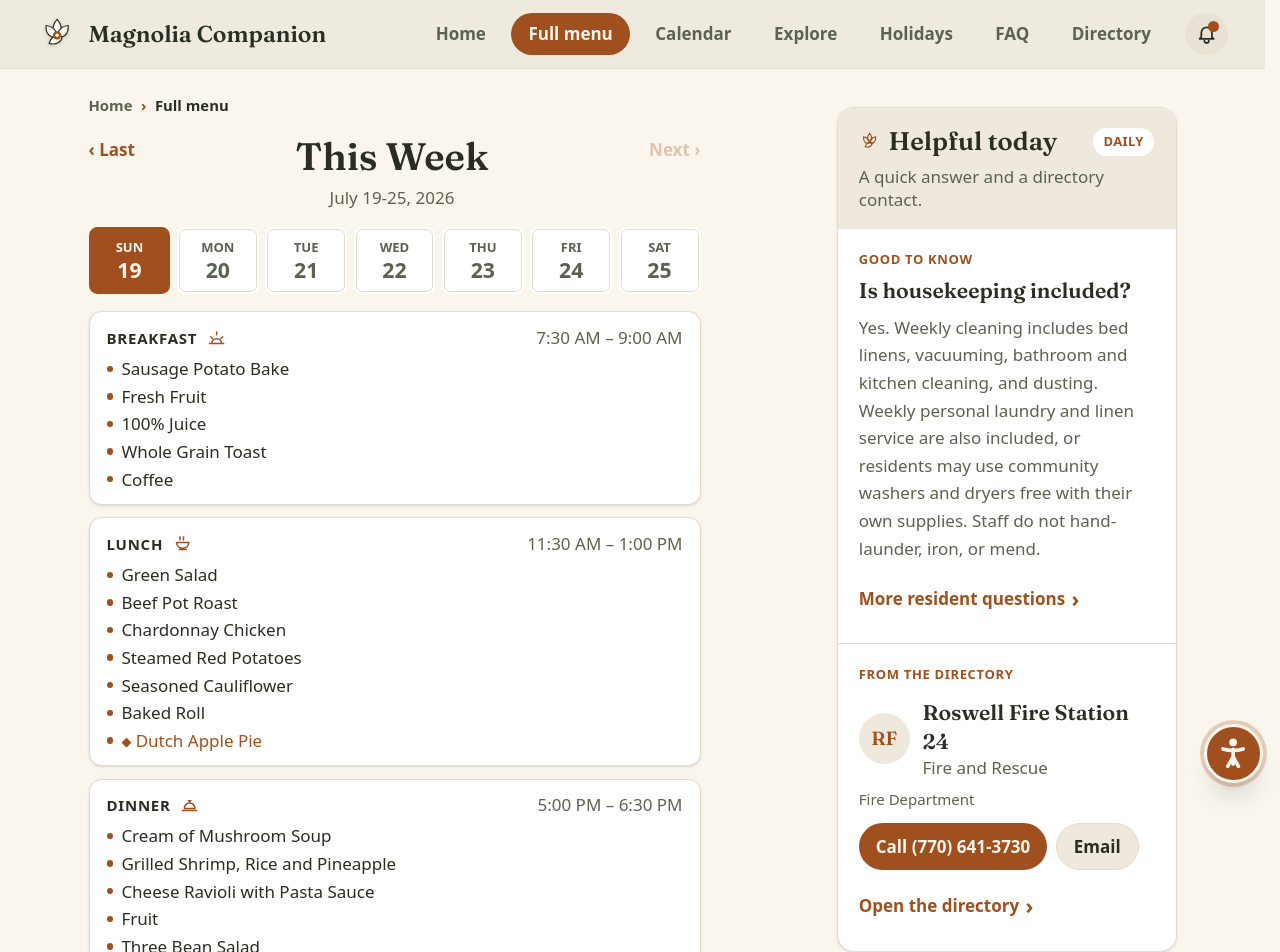
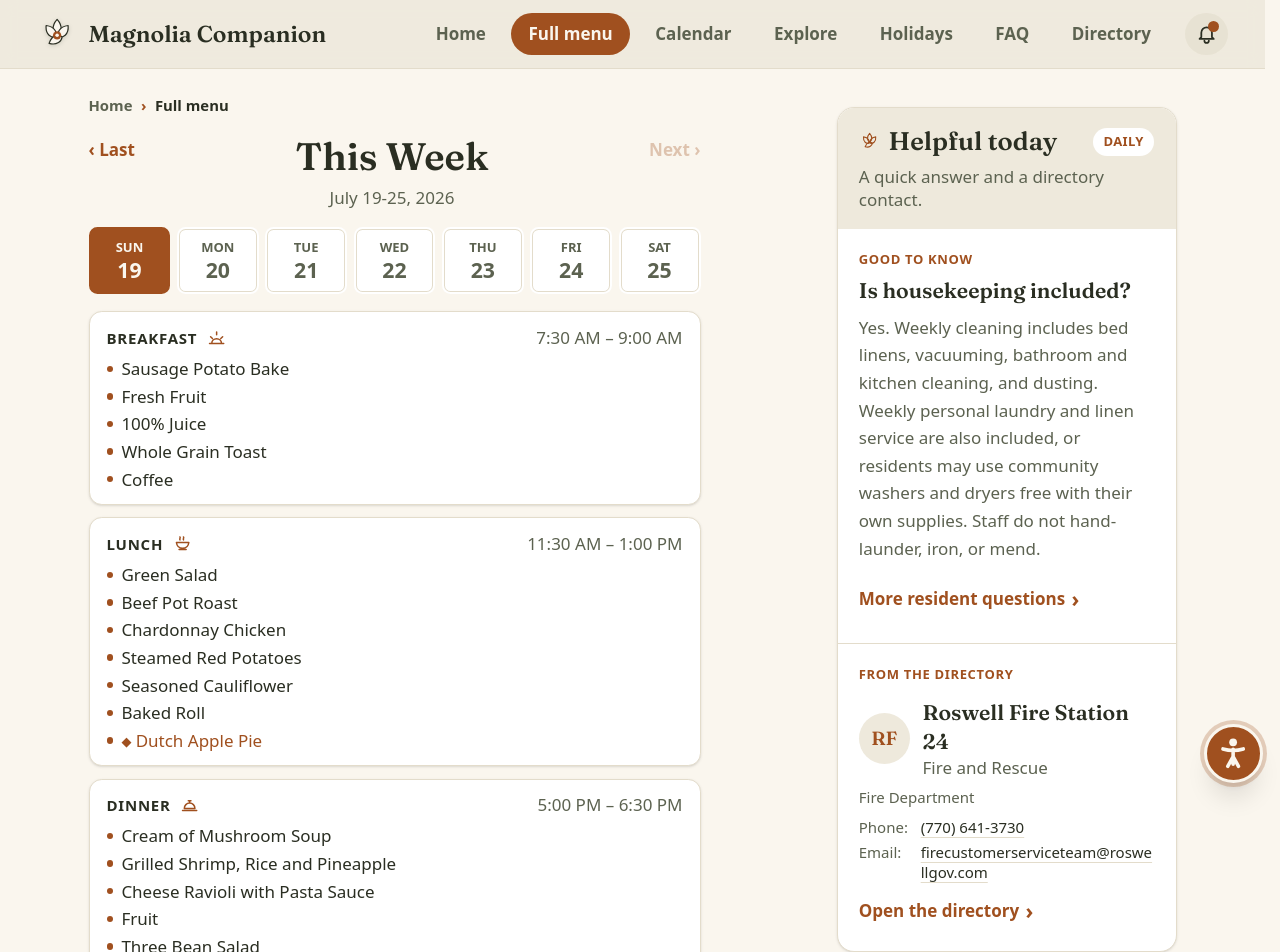
Before and after one commit to dillo/magnolia-companion, a Next.js app: page /menu in a window 1280 px wide. Shown: the top 952 px of the page. Built offline with nearby package versions, Linux system fonts and the light colour scheme.

Commit message:
refine directory contact details

```diff
--- a/app/contacts/page.tsx
+++ b/app/contacts/page.tsx
@@ -58,24 +58,38 @@ export default function ContactsPage() {
                   <li key={contact.id}>
                     <p className="font-semibold text-ink">{contact.name}</p>
                     <p className="text-moss">{contact.role}</p>
-                    <div className="mt-1 flex flex-wrap gap-x-4 text-sm">
+                    {(contact.phone || contact.email) && (
+                      <dl className="mt-2 grid grid-cols-[max-content_minmax(0,1fr)] items-baseline gap-x-3 gap-y-1 text-[15px] leading-snug">
                         {contact.phone && (
+                          <>
+                            <dt className="text-moss">Phone:</dt>
+                            <dd className="min-w-0">
                               <a
                                 href={`tel:${contact.phone}`}
-                          className="text-copper underline-offset-4 hover:underline"
+                                aria-label={`Call ${contact.name} at ${contact.phone}`}
+                                className="font-medium tabular-nums text-ink underline decoration-hairline underline-offset-4 hover:text-copper"
                               >
                                 {contact.phone}
                               </a>
+                            </dd>
+                          </>
                         )}
                         {contact.email && (
+                          <>
+                            <dt className="text-moss">Email:</dt>
+                            <dd className="min-w-0">
                               <a
                                 href={`mailto:${contact.email}`}
-                          className="text-copper underline-offset-4 hover:underline"
+                                aria-label={`Email ${contact.name} at ${contact.email}`}
+                                className="font-medium text-ink underline decoration-hairline underline-offset-4 [overflow-wrap:anywhere] hover:text-copper"
                               >
                                 {contact.email}
                               </a>
+                            </dd>
+                          </>
                         )}
-                    </div>
+                      </dl>
+                    )}
                   </li>
                 ))}
               </ul>
--- a/components/HelpfulToday.tsx
+++ b/components/HelpfulToday.tsx
@@ -89,33 +89,43 @@ export default function HelpfulToday({
                   <p className="leading-snug text-moss">{contact.role}</p>
                 </div>
               </div>
-              <p className="mt-2 text-[15px] text-moss">{contact.department}</p>
+              <p className="mt-1.5 text-[15px] text-moss">{contact.department}</p>
 
               {(contact.phone || contact.email) && (
-                <div className="mt-3 flex flex-wrap gap-2">
+                <dl className="mt-2 grid grid-cols-[max-content_minmax(0,1fr)] items-baseline gap-x-3 gap-y-1 text-[15px] leading-snug">
                   {contact.phone && (
+                    <>
+                      <dt className="text-moss">Phone:</dt>
+                      <dd className="min-w-0">
                         <a
                           href={`tel:${contact.phone}`}
                           aria-label={`Call ${contact.name} at ${contact.phone}`}
-                      className="inline-flex min-h-11 items-center whitespace-nowrap rounded-full bg-copper px-4 py-2 font-semibold tabular-nums text-petal hover:bg-copper/90"
+                          className="font-medium tabular-nums text-ink underline decoration-hairline underline-offset-4 hover:text-copper"
                         >
-                      Call {contact.phone}
+                          {contact.phone}
                         </a>
+                      </dd>
+                    </>
                   )}
                   {contact.email && (
+                    <>
+                      <dt className="text-moss">Email:</dt>
+                      <dd className="min-w-0">
                         <a
                           href={`mailto:${contact.email}`}
-                      aria-label={`Email ${contact.name}`}
-                      className="inline-flex min-h-11 items-center rounded-full border border-hairline bg-sand px-4 py-2 font-semibold text-ink hover:border-copper/40 hover:text-copper"
+                          aria-label={`Email ${contact.name} at ${contact.email}`}
+                          className="font-medium text-ink underline decoration-hairline underline-offset-4 [overflow-wrap:anywhere] hover:text-copper"
                         >
-                      Email
+                          {contact.email}
                         </a>
+                      </dd>
+                    </>
                   )}
-                </div>
+                </dl>
               )}
               <Link
                 href="/contacts"
-                className="mt-3 inline-flex min-h-11 items-center font-semibold text-copper underline-offset-4 hover:underline"
+                className="mt-2 inline-flex items-center py-1.5 font-semibold text-copper underline-offset-4 hover:underline"
               >
                 Open the directory
                 <span aria-hidden="true" className="ml-1.5 text-xl leading-none">›</span>
```
Lines whose indentation alone changed are shown as unchanged.
